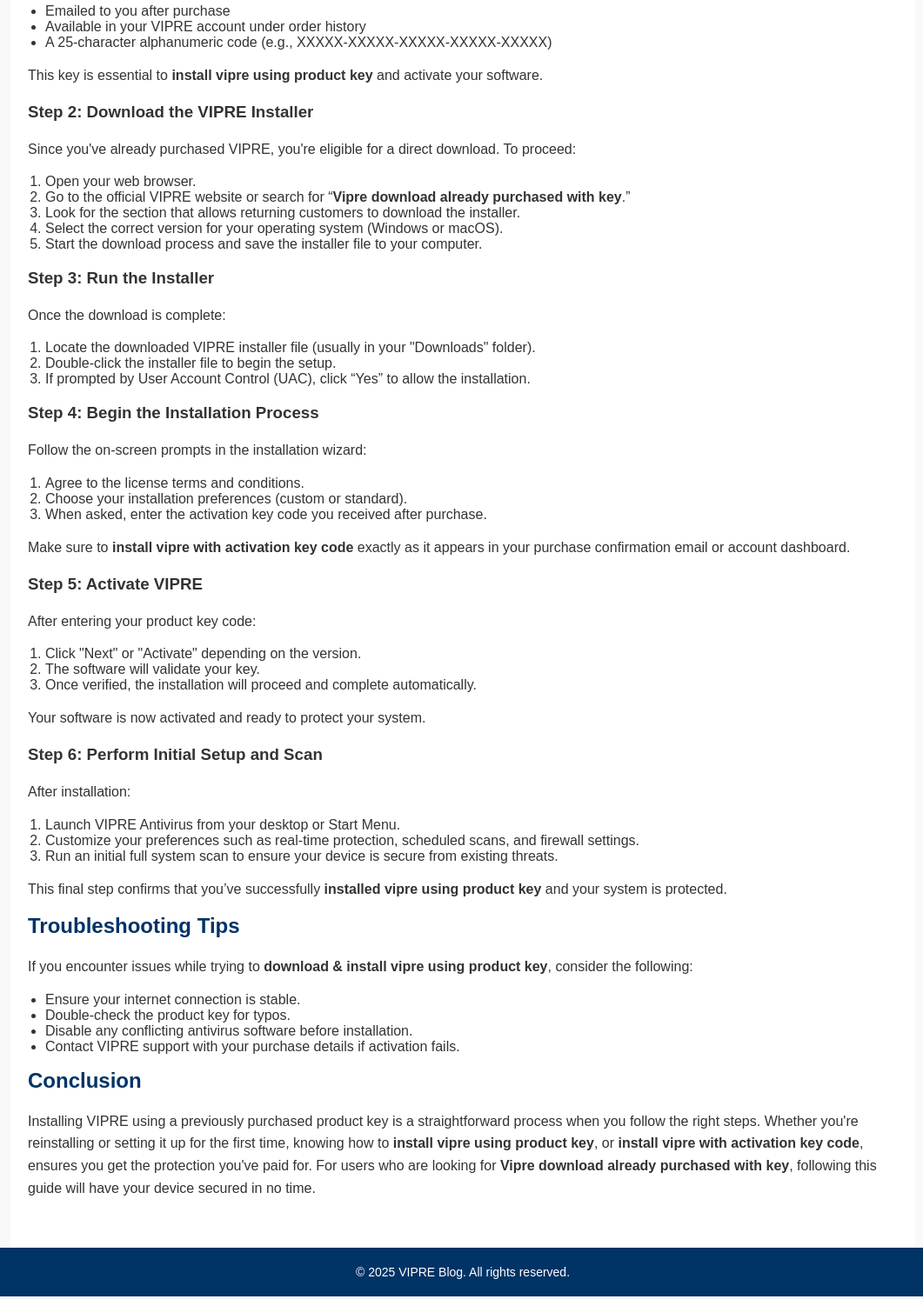
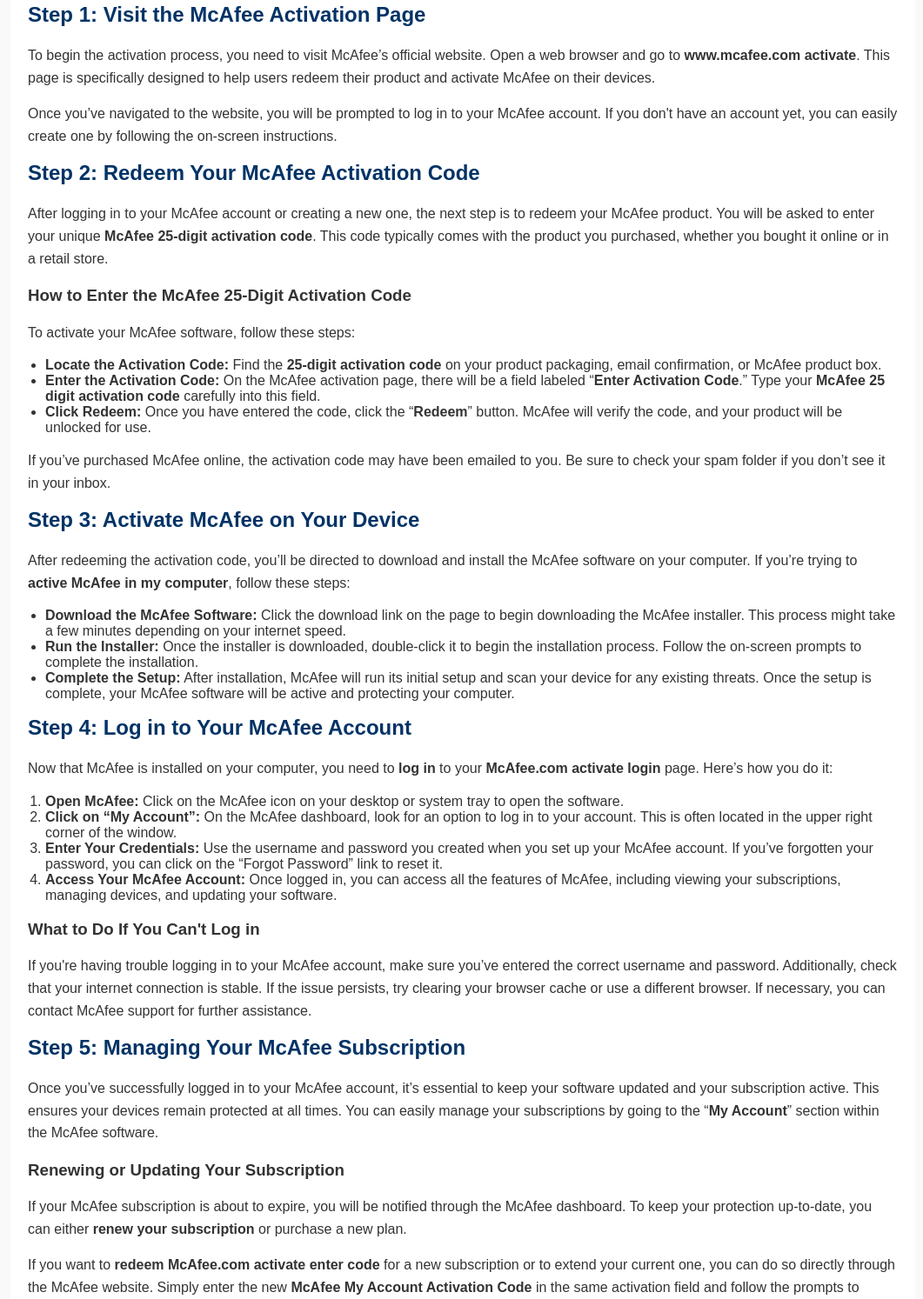
Before and after one commit to mcafeeyours/mcafeeyours.github.io, a plain HTML site: page index.html in a window 1280 px wide. Shown: the part 504-1998 px from the top of the page at 87% size, without its empty margins (108-1169 px from the left). Drawn offline with Linux system fonts and the light colour scheme.

Commit message:
Update index.html

```diff
--- a/index.html
+++ b/index.html
@@ -4,7 +4,7 @@
     <meta charset="UTF-8">
     <meta name="viewport" content="width=device-width, initial-scale=1.0">
     <meta name="msvalidate.01" content="C49E36B78750F57FF10DE13279028CBC" />
-    <title>Main instructions to download and install vipre using product key code that was previously purchased online</title>
+    <title>Unlock the Power of McAfee: How to Redeem and Log in to Your McAfee Account for Seamless Protection</title>
     <style>
         body {
             font-family: Arial, sans-serif;
@@ -84,86 +84,88 @@
 <body>
 
     <header>
-        <div class="logo">VIPRE Blog</div>
+        <div class="logo">Mcafee Blog</div>
 
     </header>
     <div class="container">
-        <h1><b>Main Instructions to Download and Install VIPRE Using Product Key Code That Was Previously Purchased Online</b></h1>
-        <p>If you've already purchased VIPRE antivirus software online, you likely received an activation or product key code via email or through your account on the VIPRE website. To help you <strong>download &amp; install VIPRE using product key</strong>, this article provides a clear, step-by-step guide. Whether you're reinstalling it on a new device or setting it up for the first time, following these instructions will ensure a smooth installation experience.</p>
 
-        <h2>Easy instructions for new users to download and install vipre using product key code that was previously purchased online. </h2>
+        <h1>Unlock the Power of McAfee: How to Redeem and Log in to Your McAfee Account for Seamless Protection</h1>
 
-        Below mentioned are the steps to directly get you started with the vipre security.
+    <p>In today’s digital world, online security is more important than ever. Protecting your devices from cyber threats, malware, and viruses requires reliable security software. McAfee, a well-known name in cybersecurity, offers comprehensive protection for your computer, mobile devices, and even your home network. But to fully activate and enjoy McAfee’s powerful features, you need to go through a few simple steps to redeem your activation code and log into your account. This guide will walk you through the process of activating McAfee and logging in to your McAfee account for optimal protection.</p>
 
-        <h3>Step 1: Locate Your VIPRE Product Key Code</h3>
-        <p>Before beginning the installation process, ensure you have your product key code readily available. This key is usually:</p>
+    <h2>Troubleshooting McAfee Activation: What to Do If You Can’t Enter Your 25-Digit Activation Code</h2>
+    <p>Before diving into the activation process, it’s essential to understand why McAfee is trusted by millions of users worldwide. McAfee offers robust, real-time protection against viruses, malware, spyware, ransomware, and other online threats. Its easy-to-use interface and powerful features like firewall protection, identity theft protection, and secure browsing ensure that you’re safe while using the internet.</p>
+
+    <h2>Step 1: Visit the McAfee Activation Page</h2>
+    <p>To begin the activation process, you need to visit McAfee’s official website. Open a web browser and go to <strong>www.mcafee.com activate</strong>. This page is specifically designed to help users redeem their product and activate McAfee on their devices.</p>
+
+    <p>Once you’ve navigated to the website, you will be prompted to log in to your McAfee account. If you don't have an account yet, you can easily create one by following the on-screen instructions.</p>
+
+    <h2>Step 2: Redeem Your McAfee Activation Code</h2>
+    <p>After logging in to your McAfee account or creating a new one, the next step is to redeem your McAfee product. You will be asked to enter your unique <strong>McAfee 25-digit activation code</strong>. This code typically comes with the product you purchased, whether you bought it online or in a retail store.</p>
+
+    <h3>How to Enter the McAfee 25-Digit Activation Code</h3>
+    <p>To activate your McAfee software, follow these steps:</p>
     <ul>
-            <li>Emailed to you after purchase</li>
-            <li>Available in your VIPRE account under order history</li>
-            <li>A 25-character alphanumeric code (e.g., XXXXX-XXXXX-XXXXX-XXXXX-XXXXX)</li>
+        <li><strong>Locate the Activation Code:</strong> Find the <strong>25-digit activation code</strong> on your product packaging, email confirmation, or McAfee product box.</li>
+        <li><strong>Enter the Activation Code:</strong> On the McAfee activation page, there will be a field labeled “<strong>Enter Activation Code</strong>.” Type your <strong>McAfee 25 digit activation code</strong> carefully into this field.</li>
+        <li><strong>Click Redeem:</strong> Once you have entered the code, click the “<strong>Redeem</strong>” button. McAfee will verify the code, and your product will be unlocked for use.</li>
     </ul>
-        <p>This key is essential to <strong>install vipre using product key</strong> and activate your software.</p>
 
-        <h3>Step 2: Download the VIPRE Installer</h3>
-        <p>Since you've already purchased VIPRE, you're eligible for a direct download. To proceed:</p>
+    <p>If you’ve purchased McAfee online, the activation code may have been emailed to you. Be sure to check your spam folder if you don’t see it in your inbox.</p>
+
+    <h2>Step 3: Activate McAfee on Your Device</h2>
+    <p>After redeeming the activation code, you’ll be directed to download and install the McAfee software on your computer. If you’re trying to <strong>active McAfee in my computer</strong>, follow these steps:</p>
+
+    <ul>
+        <li><strong>Download the McAfee Software:</strong> Click the download link on the page to begin downloading the McAfee installer. This process might take a few minutes depending on your internet speed.</li>
+        <li><strong>Run the Installer:</strong> Once the installer is downloaded, double-click it to begin the installation process. Follow the on-screen prompts to complete the installation.</li>
+        <li><strong>Complete the Setup:</strong> After installation, McAfee will run its initial setup and scan your device for any existing threats. Once the setup is complete, your McAfee software will be active and protecting your computer.</li>
+    </ul>
+
+    <h2>Step 4: Log in to Your McAfee Account</h2>
+    <p>Now that McAfee is installed on your computer, you need to <strong>log in</strong> to your <strong>McAfee.com activate login</strong> page. Here’s how you do it:</p>
+
     <ol>
-            <li>Open your web browser.</li>
-            <li>Go to the official VIPRE website or search for “<strong>Vipre download already purchased with key</strong>.”</li>
-            <li>Look for the section that allows returning customers to download the installer.</li>
-            <li>Select the correct version for your operating system (Windows or macOS).</li>
-            <li>Start the download process and save the installer file to your computer.</li>
+        <li><strong>Open McAfee:</strong> Click on the McAfee icon on your desktop or system tray to open the software.</li>
+        <li><strong>Click on “My Account”:</strong> On the McAfee dashboard, look for an option to log in to your account. This is often located in the upper right corner of the window.</li>
+        <li><strong>Enter Your Credentials:</strong> Use the username and password you created when you set up your McAfee account. If you’ve forgotten your password, you can click on the “Forgot Password” link to reset it.</li>
+        <li><strong>Access Your McAfee Account:</strong> Once logged in, you can access all the features of McAfee, including viewing your subscriptions, managing devices, and updating your software.</li>
     </ol>
 
-        <h3>Step 3: Run the Installer</h3>
-        <p>Once the download is complete:</p>
-        <ol>
-            <li>Locate the downloaded VIPRE installer file (usually in your "Downloads" folder).</li>
-            <li>Double-click the installer file to begin the setup.</li>
-            <li>If prompted by User Account Control (UAC), click “Yes” to allow the installation.</li>
-        </ol>
+    <h3>What to Do If You Can't Log in</h3>
+    <p>If you're having trouble logging in to your McAfee account, make sure you’ve entered the correct username and password. Additionally, check that your internet connection is stable. If the issue persists, try clearing your browser cache or use a different browser. If necessary, you can contact McAfee support for further assistance.</p>
 
-        <h3>Step 4: Begin the Installation Process</h3>
-        <p>Follow the on-screen prompts in the installation wizard:</p>
-        <ol>
-            <li>Agree to the license terms and conditions.</li>
-            <li>Choose your installation preferences (custom or standard).</li>
-            <li>When asked, enter the activation key code you received after purchase.</li>
-        </ol>
-        <p>Make sure to <strong>install vipre with activation key code</strong> exactly as it appears in your purchase confirmation email or account dashboard.</p>
+    <h2>Step 5: Managing Your McAfee Subscription</h2>
+    <p>Once you’ve successfully logged in to your McAfee account, it’s essential to keep your software updated and your subscription active. This ensures your devices remain protected at all times. You can easily manage your subscriptions by going to the “<strong>My Account</strong>” section within the McAfee software.</p>
 
-        <h3>Step 5: Activate VIPRE</h3>
-        <p>After entering your product key code:</p>
-        <ol>
-            <li>Click "Next" or "Activate" depending on the version.</li>
-            <li>The software will validate your key.</li>
-            <li>Once verified, the installation will proceed and complete automatically.</li>
-        </ol>
-        <p>Your software is now activated and ready to protect your system.</p>
+    <h3>Renewing or Updating Your Subscription</h3>
+    <p>If your McAfee subscription is about to expire, you will be notified through the McAfee dashboard. To keep your protection up-to-date, you can either <strong>renew your subscription</strong> or purchase a new plan.</p>
 
-        <h3>Step 6: Perform Initial Setup and Scan</h3>
-        <p>After installation:</p>
-        <ol>
-            <li>Launch VIPRE Antivirus from your desktop or Start Menu.</li>
-            <li>Customize your preferences such as real-time protection, scheduled scans, and firewall settings.</li>
-            <li>Run an initial full system scan to ensure your device is secure from existing threats.</li>
-        </ol>
-        <p>This final step confirms that you’ve successfully <strong>installed vipre using product key</strong> and your system is protected.</p>
+    <p>If you want to <strong>redeem McAfee.com activate enter code</strong> for a new subscription or to extend your current one, you can do so directly through the McAfee website. Simply enter the new <strong>McAfee My Account Activation Code</strong> in the same activation field and follow the prompts to update your account.</p>
 
-        <h2>Troubleshooting Tips</h2>
-        <p>If you encounter issues while trying to <strong>download &amp; install vipre using product key</strong>, consider the following:</p>
-        <ul>
-            <li>Ensure your internet connection is stable.</li>
-            <li>Double-check the product key for typos.</li>
-            <li>Disable any conflicting antivirus software before installation.</li>
-            <li>Contact VIPRE support with your purchase details if activation fails.</li>
-        </ul>
+    <h2>Step 6: Troubleshooting Activation and Login Issues</h2>
+    <p>Occasionally, you might run into issues while activating McAfee or logging into your account. Here are some common troubleshooting tips:</p>
+
+    <h3>McAfee Activation Code Not Working</h3>
+    <p>If you’ve entered your <strong>McAfee.com activate enter code</strong> but the activation process doesn’t complete, ensure that you’ve typed the code correctly. Double-check for any extra spaces or missing digits. If it still doesn’t work, contact McAfee customer support for help.</p>
+
+    <h3>Issues with McAfee Login</h3>
+    <p>If you can't log in to your McAfee account, ensure you’re using the correct login credentials. If you’ve forgotten your password, use the "Forgot Password" option to reset it. In some cases, you may need to verify your account via email.</p>
+
+    <h3>McAfee Software Not Installing or Activating</h3>
+    <p>If your McAfee software isn’t installing or activating properly, try restarting your computer and running the installer again. Make sure your device meets the system requirements for McAfee. You can also disable any third-party firewalls or antivirus programs temporarily during installation.</p>
 
     <h2>Conclusion</h2>
-        <p>Installing VIPRE using a previously purchased product key is a straightforward process when you follow the right steps. Whether you're reinstalling or setting it up for the first time, knowing how to <strong>install vipre using product key</strong>, or <strong>install vipre with activation key code</strong>, ensures you get the protection you've paid for. For users who are looking for <strong>Vipre download already purchased with key</strong>, following this guide will have your device secured in no time.</p>
+    <p>Activating and logging in to your McAfee account is the first step toward ensuring your devices are fully protected. By following the steps above, you can easily <strong>redeem</strong> your activation code, <strong>enter</strong> your McAfee 25-digit activation code, and <strong>activate McAfee in your computer</strong>. With your McAfee software up and running, you’ll be equipped to fight off any cyber threats and enjoy a secure online experience. Always keep your McAfee account updated and monitor your subscription to maintain seamless protection.</p>
+
+    <p>By staying proactive with your McAfee activation and login, you're investing in your security, privacy, and peace of mind.</p>
+
+
         </div>
 
     <footer>
-        &copy; 2025 VIPRE Blog. All rights reserved.
+        &copy; 2025 Mcafee Blog. All rights reserved.
     </footer>
 
 </body>
```
Lines whose indentation alone changed are shown as unchanged.
